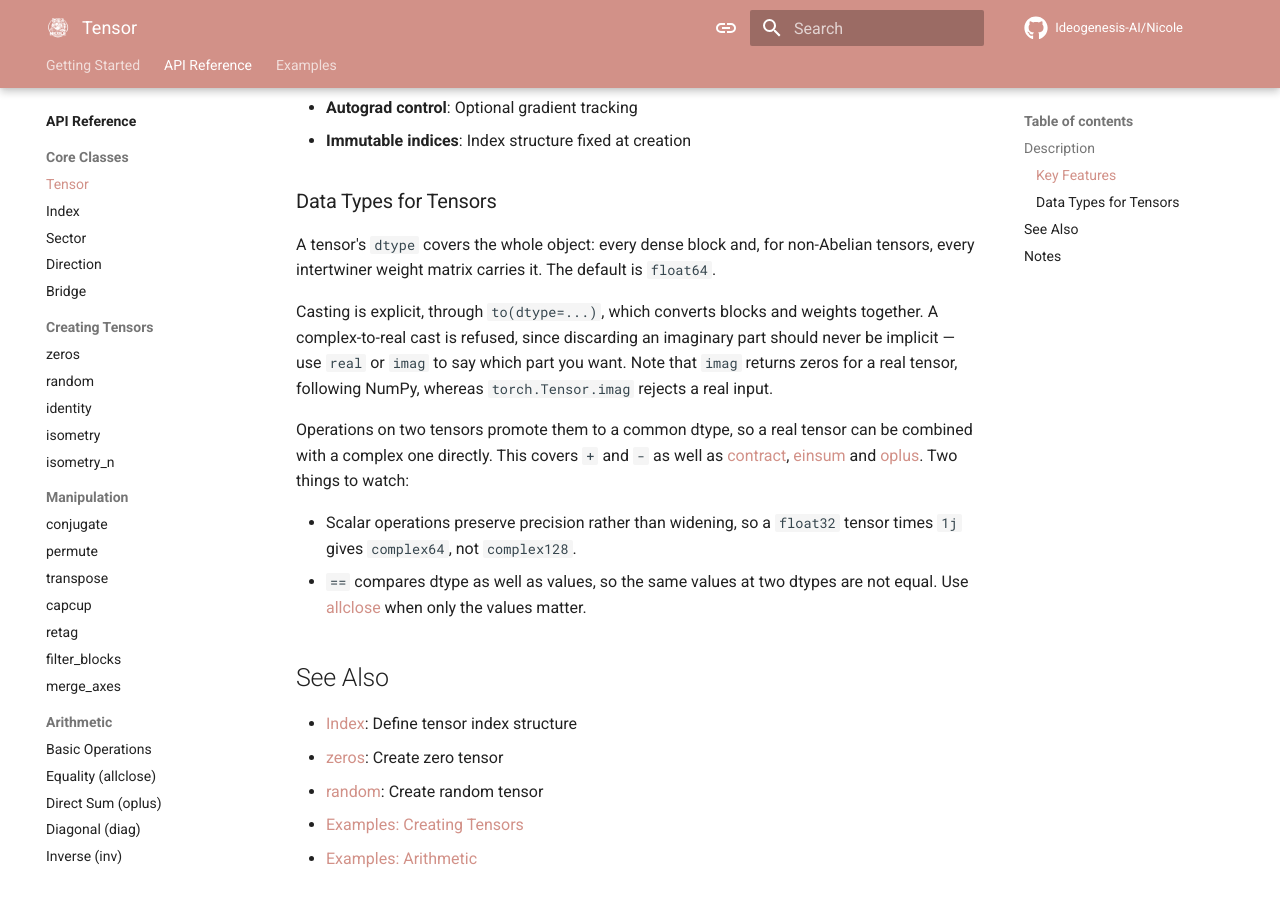
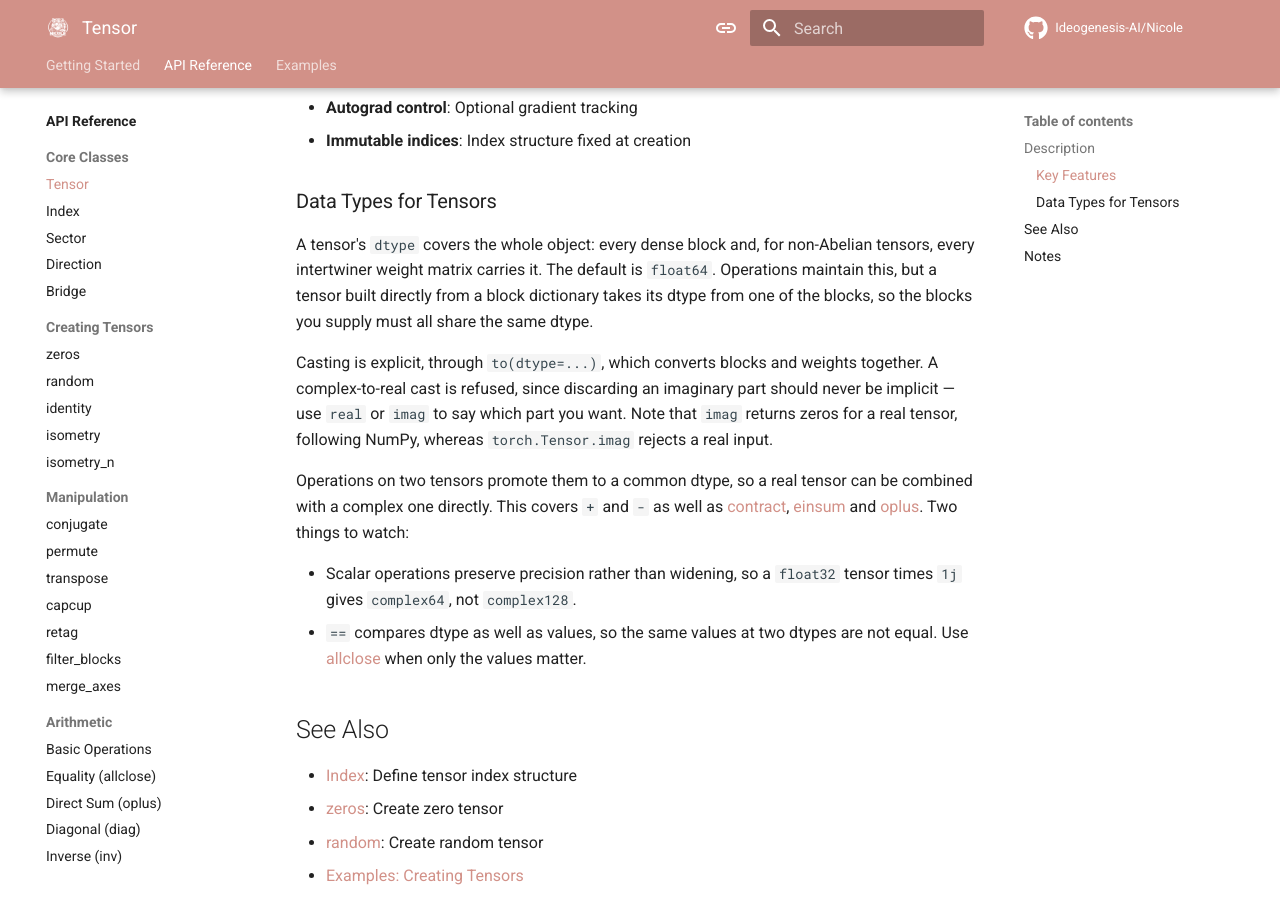
Before and after one commit to Ideogenesis-AI/Nicole, an MkDocs documentation site: the page built from docs/api/core/tensor.md, in a window 1280 px wide and 900 px high, scrolled down 706 px. Built offline with MkDocs 1.6.1 and Material for MkDocs 9.7.7, drawn with Linux system fonts in a browser that asks for light colours; comment, search, counter and statistics services are not loaded; the version menu is left out.

Commit message:
Document that hand-built tensors must supply blocks of one dtype
Dropped check_dtype from the rendered members along with the method itself, and said in its place what a user now needs to know: operations keep the declared dtype, the blocks and the intertwiner weights in agreement, but a tensor built straight from a block dictionary takes its dtype from one of the blocks, so disagreeing blocks go unnoticed.

```diff
--- a/docs/api/core/tensor.md
+++ b/docs/api/core/tensor.md
@@ -58,7 +57,9 @@ The `Tensor` class is the core data structure in Nicole, representing block-spar
 
 A tensor's `dtype` covers the whole object: every dense block and, for
 non-Abelian tensors, every intertwiner weight matrix carries it. The default is
-`float64`.
+`float64`. Operations maintain this, but a tensor built directly from a block
+dictionary takes its dtype from one of the blocks, so the blocks you supply
+must all share the same dtype.
 
 Casting is explicit, through `to(dtype=...)`, which converts blocks and weights
 together. A complex-to-real cast is refused, since discarding an imaginary part
```
Also changed, not shown: other parts of docs/api/core/tensor.md (+0 -1 lines).
